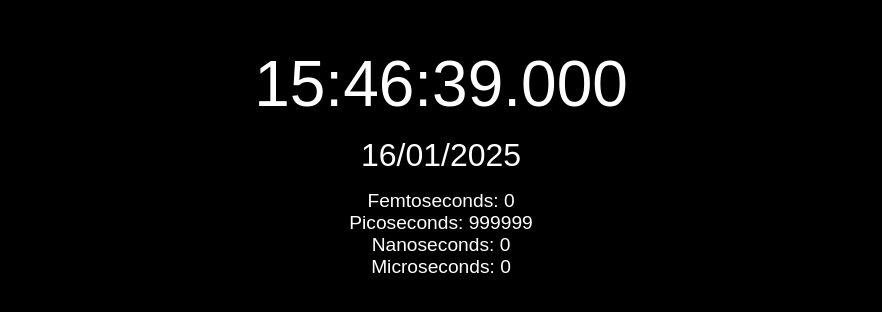
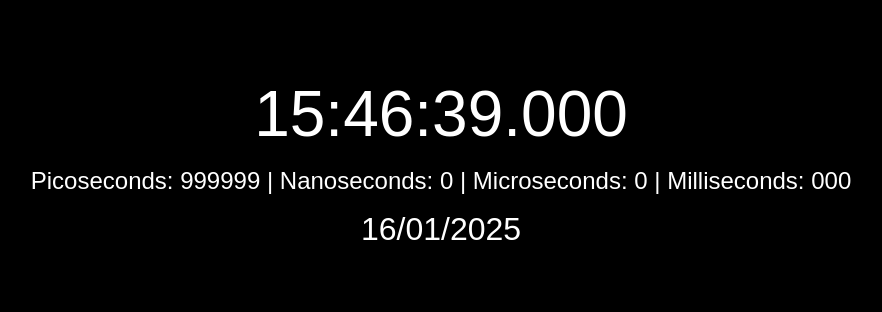
Before and after one commit to rihadroshan/TIME, a plain HTML site: page index.html in a window 1280 px wide. Shown: the part 238-550 px from the top of the page, without its empty margins (199-1081 px from the left). Drawn offline with Linux system fonts and the light colour scheme.

Commit message:
Update index.html

```diff
--- a/index.html
+++ b/index.html
@@ -24,9 +24,8 @@
         }
 
         .subtime {
-            font-size: 1.2rem;
+            font-size: 1.5rem;
             margin-top: 1rem;
-            white-space: pre-wrap;
         }
 
         .date {
@@ -38,8 +37,8 @@
 <body>
     <div>
         <div class="time" id="time"></div>
+        <div class="subtime" id="subtime"></div>
         <div class="date" id="date"></div>
-        <div class="subtime" id="subtime"></div>
     </div>
 
     <script>
@@ -55,19 +54,18 @@
             const microseconds = Math.floor((preciseTime % 1000) * 1000);
             const nanoseconds = Math.floor((preciseTime % 1) * 1e6);
             const picoseconds = Math.floor((preciseTime % 0.001) * 1e9);
-            const femtoseconds = Math.floor((preciseTime % 0.000001) * 1e12);
 
             const timeString = `${hours}:${minutes}:${seconds}.${milliseconds}`;
             document.getElementById('time').textContent = timeString;
+
+            const subtimeString = `Picoseconds: ${picoseconds} | Nanoseconds: ${nanoseconds} | Microseconds: ${microseconds} | Milliseconds: ${milliseconds}`;
+            document.getElementById('subtime').textContent = subtimeString;
 
             const day = String(now.getDate()).padStart(2, '0');
             const month = String(now.getMonth() + 1).padStart(2, '0');
             const year = now.getFullYear();
             const dateString = `${day}/${month}/${year}`;
             document.getElementById('date').textContent = dateString;
-
-            const subtimeString = `Femtoseconds: ${femtoseconds}\nPicoseconds: ${picoseconds}\nNanoseconds: ${nanoseconds}\nMicroseconds: ${microseconds}`;
-            document.getElementById('subtime').textContent = subtimeString;
         }
 
         setInterval(updateTime, 1);
```
